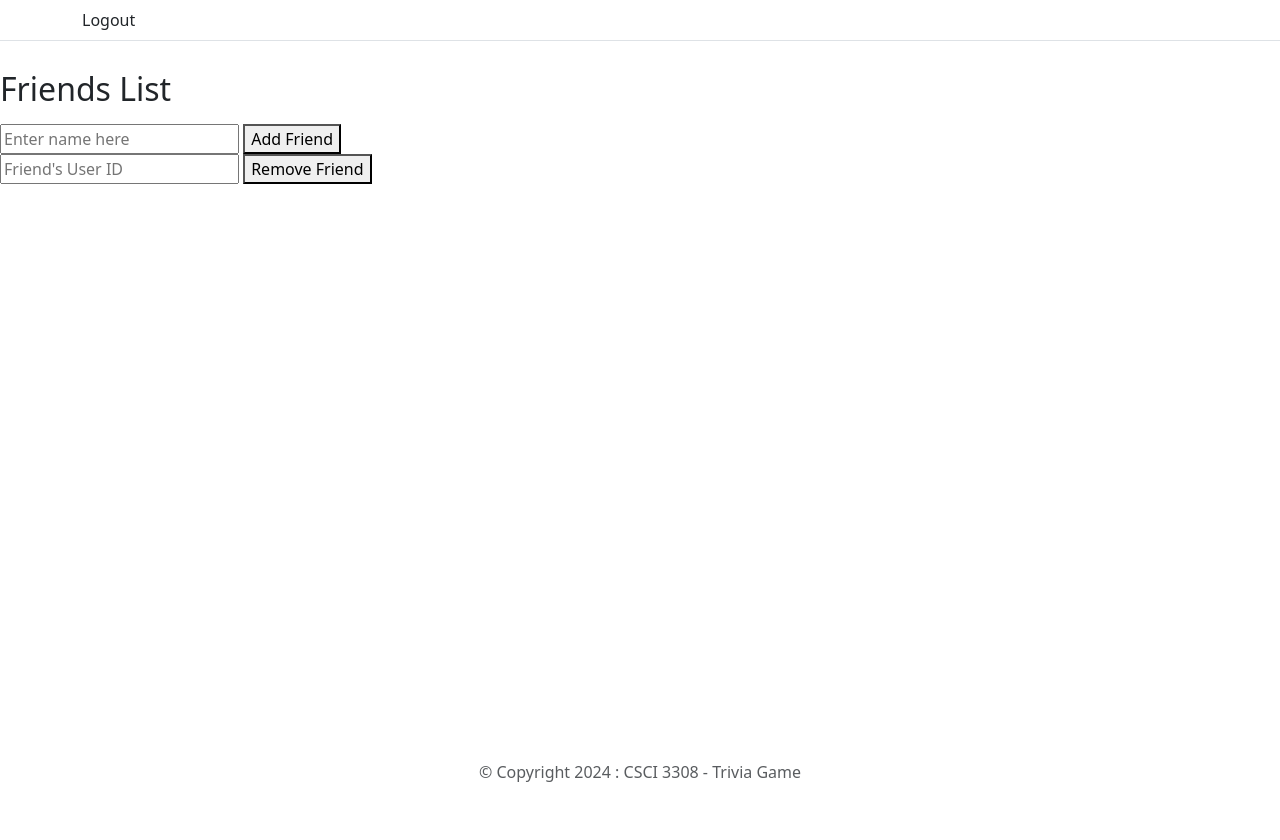
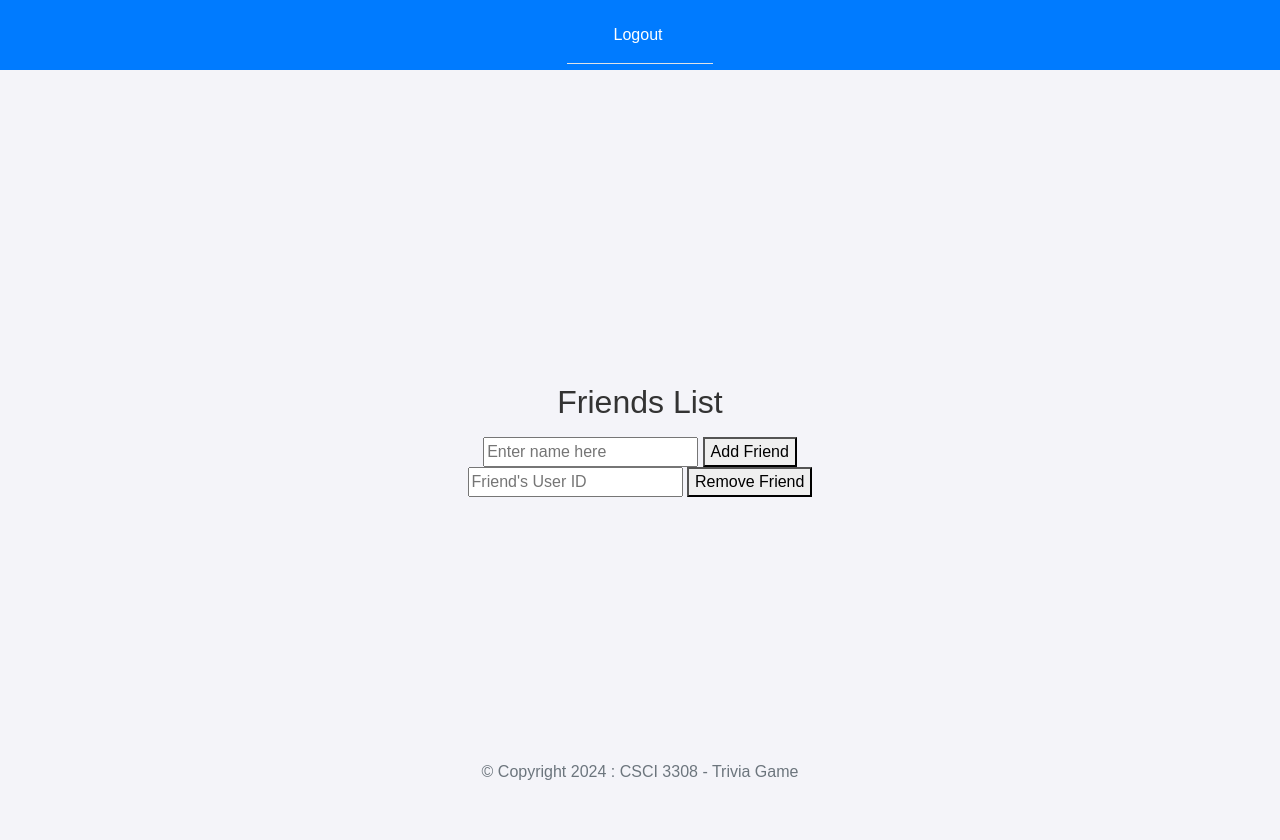
Before and after one commit to Opusthemoose1/trivia-game, a Node server app: page /friends in a window 1280 px wide. Before the commit the page ends 782 px from the top, so only its background shows below. Run offline with Node 20, Linux system fonts and the light colour scheme; some libraries are stand-ins or nearby versions.

Commit message:
more change

```diff
--- a/ProjectSourceCode/src/views/css/style.css
+++ b/ProjectSourceCode/src/views/css/style.css
@@ -22,7 +22,6 @@ header {
     background-color: #007bff;
     color: white;
     padding: 10px 20px;
-    border-radius: 8px;
     margin-bottom: 20px;
 }
 
--- a/ProjectSourceCode/src/views/pages/friends.hbs
+++ b/ProjectSourceCode/src/views/pages/friends.hbs
@@ -4,8 +4,10 @@
     <meta charset="UTF-8">
     <meta name="viewport" content="width=device-width, initial-scale=1.0">
     <title>Friends</title>
+    <link rel="stylesheet" href="https://stackpath.bootstrapcdn.com/bootstrap/4.5.2/css/bootstrap.min.css">
+    <link rel="stylesheet" href="../css/style.css">
 </head>
-<body>
+<body style="align-items: center">
     <div class="friends-list">
         <h2>Friends List</h2>
         <ul id="friendsList">
--- a/ProjectSourceCode/src/views/partials/nav.hbs
+++ b/ProjectSourceCode/src/views/partials/nav.hbs
@@ -1,4 +1,4 @@
-<header style="height:70px; top:0px;">
+<header style="height:70px; top:0px; position: fixed;">
  <nav class="navbar navbar-expand-sm border-bottom">
    <div class="container">
      <button
```
